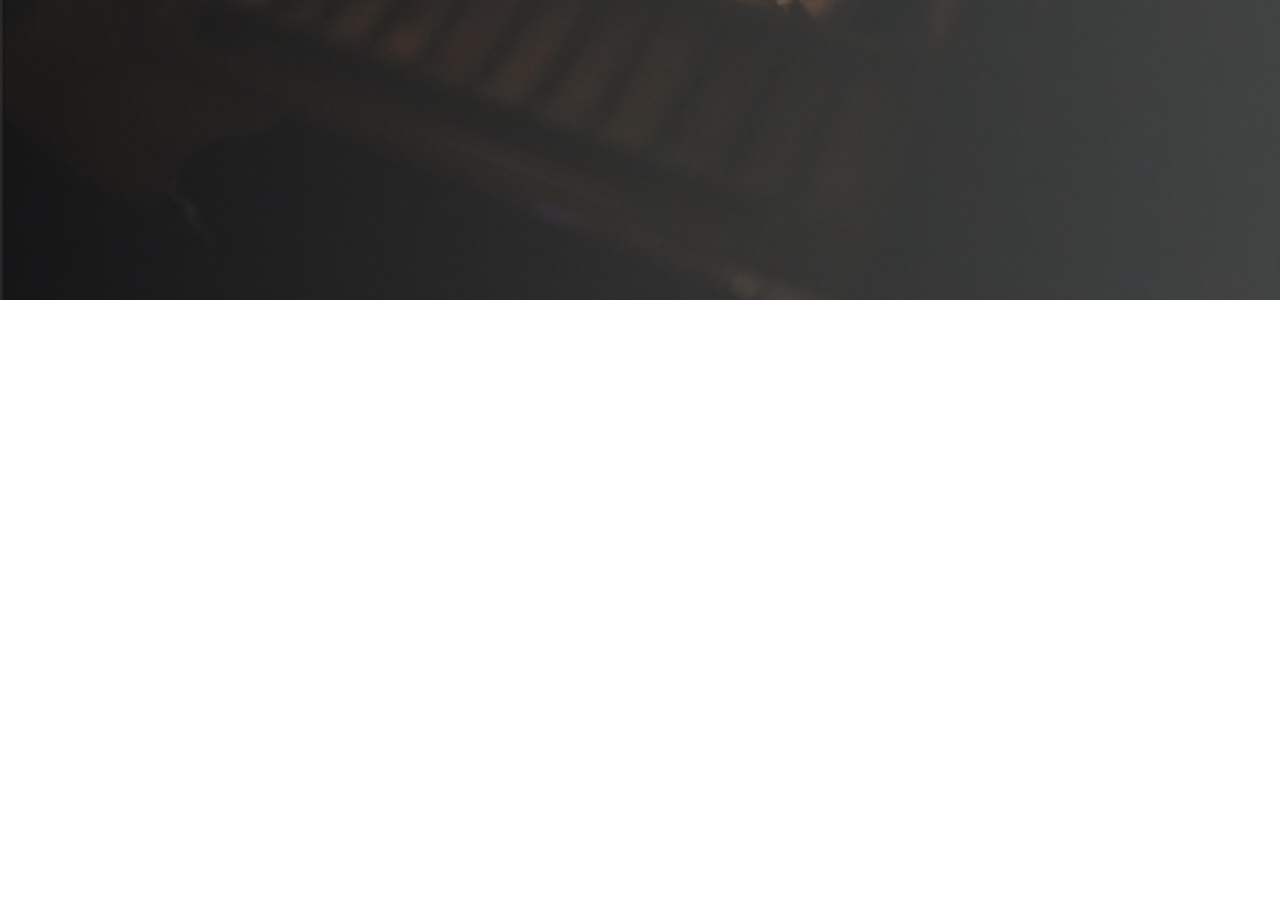
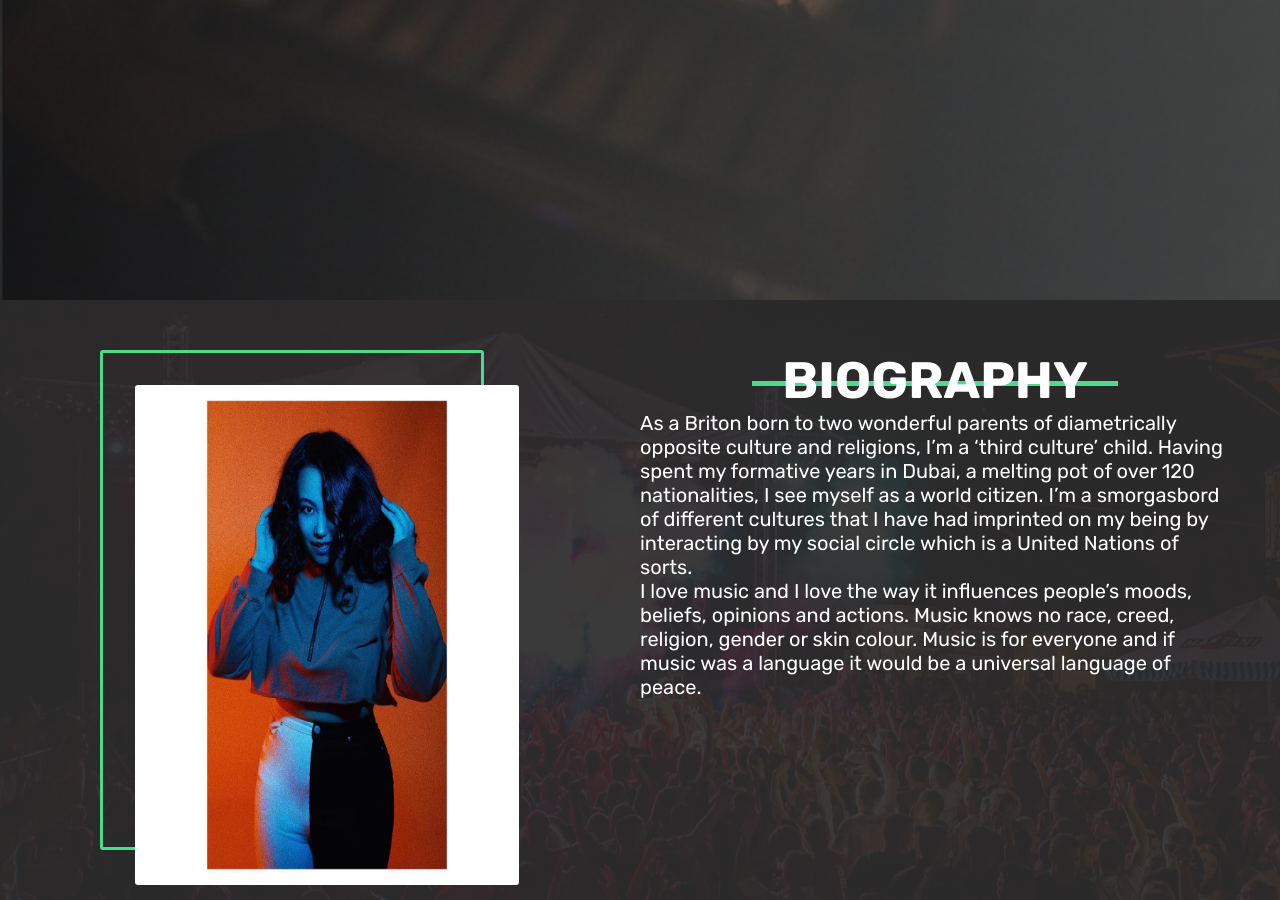
Before and after one commit to RudranshPratapSingh/project, a plain HTML site: page singer-web/index.html in a window 1280 px wide. Shown: the part 500-1400 px from the top of the page. Before the commit the page ends 800 px from the top, so only its background shows below. Drawn offline with Linux system fonts and the light colour scheme.

Commit message:
Add files via upload

```diff
--- a/singer-web/css/style.css
+++ b/singer-web/css/style.css
@@ -9,8 +9,8 @@ body{
     font-size: 20px;
 }
 header{
-    background: linear-gradient(to right, rgba(28, 29, 29, 0.7)  , rgba(90, 94, 92, 0.7)),url(../images/rsz_71505191_155799685617387_7847261810726907921_n.jpg);
-    background-attachment: fixed;
+    background: linear-gradient(to right, rgba(28, 29, 29, 0.7)  , rgba(90, 94, 92, 0.7)),url(../images/headaer-bg.jpg);
+    background-attachment: ;
     height: 100vh;
     width: 100vw;
     background-repeat: no-repeat;
@@ -40,7 +40,7 @@ transform: translate(-00%, -50%);
 }
 .menu{
     position: relative;
-    width: 30%;
+    width: 38%;
     min-width: 400px;
 }
 .menu .menu-list{
@@ -166,3 +166,81 @@ transform: translate(-00%, -50%);
     left: 50%;
     transform: translate(-50%, -50%);
 }
+
+
+/***********************
+          ABOUT
+************************/
+
+.about{
+    background: linear-gradient(to right, rgba(44, 43, 43, 0.92)  , rgba(44, 43, 43, 0.92)),url(../images/lailana-stage.jpg);
+    background-attachment: fixed;
+    width: 100vw;
+    background-repeat: no-repeat;
+    background-position: center;
+    background-size: cover;
+    position: relative;
+    overflow: hidden;
+    display: flex;
+    justify-content: space-between;
+    padding: 50px;
+
+}
+
+.about-image{
+    position: relative;
+    border: 3px solid rgb(77, 219, 139);
+    width: 30vw;
+    height: 500px;
+    min-width: 350px;
+    border-radius: 3px;
+    margin-left: 50px;
+}
+.about-image img{
+    position: absolute;
+    top: 2rem;
+    left: 2rem;
+    width: 30vw;
+    height: 500px;
+    min-width: 350px;
+    border-radius: 3px;
+    background-origin: content-box;
+}
+.about-content{
+    width: 50%;
+    min-width: 400px;
+    color: white;
+}
+.about-heading{
+    font-size: 1.6rem;
+    font-weight: 400;
+    text-align: center;
+    text-transform: uppercase;
+}
+.about-heading h1{
+    position: relative;
+    z-index: 1;
+    display: inline-block;
+}
+.about-heading h1::after{
+    content: '';
+    height: 5px;
+    /* width: 100px; */
+    position: absolute;
+    background: rgb(77, 219, 139);
+    display: inline-block;
+    top: 50%;
+    bottom: 50%;
+    left: -30px;
+    right: -30px;
+    transform: scale(1);
+    transform-origin: right;
+    z-index: -1;
+    transition: 300ms;
+}
+
+.about-heading:hover h1::after{
+    top: 0px;
+    bottom: 0px;
+    height: 100%;
+}
--- a/singer-web/index.html
+++ b/singer-web/index.html
@@ -47,6 +47,43 @@
         </div>
     </header>
 
+    <div class="about">
+        <div class="about-image">
+            <img src="images/about.jpg" alt="">
+        </div>
+
+        <div class="about-content">
+            <div class="about-heading ">
+                <h1>biography</h1>
+            </div>
+            <p class="about-para">
+                As a Briton born to two wonderful parents of diametrically opposite culture
+                and religions, I’m a ‘third culture’ child.  Having spent my formative years
+                in Dubai, a melting pot of over 120 nationalities, I see myself as a world
+                citizen. I’m a smorgasbord of different cultures that I have had imprinted
+                on my being by interacting by my social circle which is a United Nations
+                 of sorts.
+            </p>
+            <p class="about-para">
+                I love music and I love the way it influences people’s moods, beliefs,
+                opinions and actions. Music knows no race, creed, religion, gender or skin
+                colour. Music is for everyone and if music was a language it would be a
+                universal language of peace.
+            </p>
+            <!-- <p>
+                My songs tell stories. Stories either derived from my own personal experiences,
+                 or the experiences of people close to me whom I love. Or even world events that
+                  I feel strong about.
+            </p>
+            <p class="about-para">
+                I believe artists have a role to play in making life better for as many people as they
+                 can, through their music and the messages that their music carries. Life is always more
+                 beautiful with music in it.
+            </p> -->
+        </div>
+
+    </div>
+
     <script src="js/main.js"></script>
 </body>
 </html>
```
Also changed, not shown: singer-web/images/about.jpg (added), singer-web/images/headaer-bg.jpg (added), singer-web/images/lailana-stage.jpg (added).
